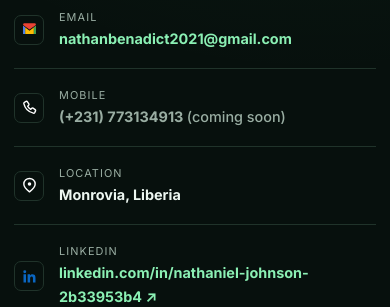
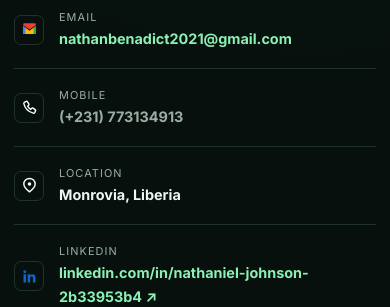
Before and after one commit to nathanbenadict2021-coder/nathaniel-portfolio, a Flask app: page /contact in a window 390 px wide. Shown: the part 742-1049 px from the top of the page. Run offline with Flask 3, Linux system fonts and the light colour scheme.

Commit message:
Update contact.html with actual Facebook profile link and mobile number

```diff
--- a/templates/contact.html
+++ b/templates/contact.html
@@ -29,7 +29,7 @@
             <div>
                 <small>MOBILE</small>
                 <!-- Replace the # and displayed number with your mobile number when ready. -->
-                <a href="tel:+231773134913" aria-label="Mobile number">(+231) 773134913 <span class="contact-link-note">(coming soon)</span></a>
+                <a href="tel:+231773134913" aria-label="Mobile number">(+231) 773134913</a>
             </div>
         </div>
         <div class="contact-item">
```
